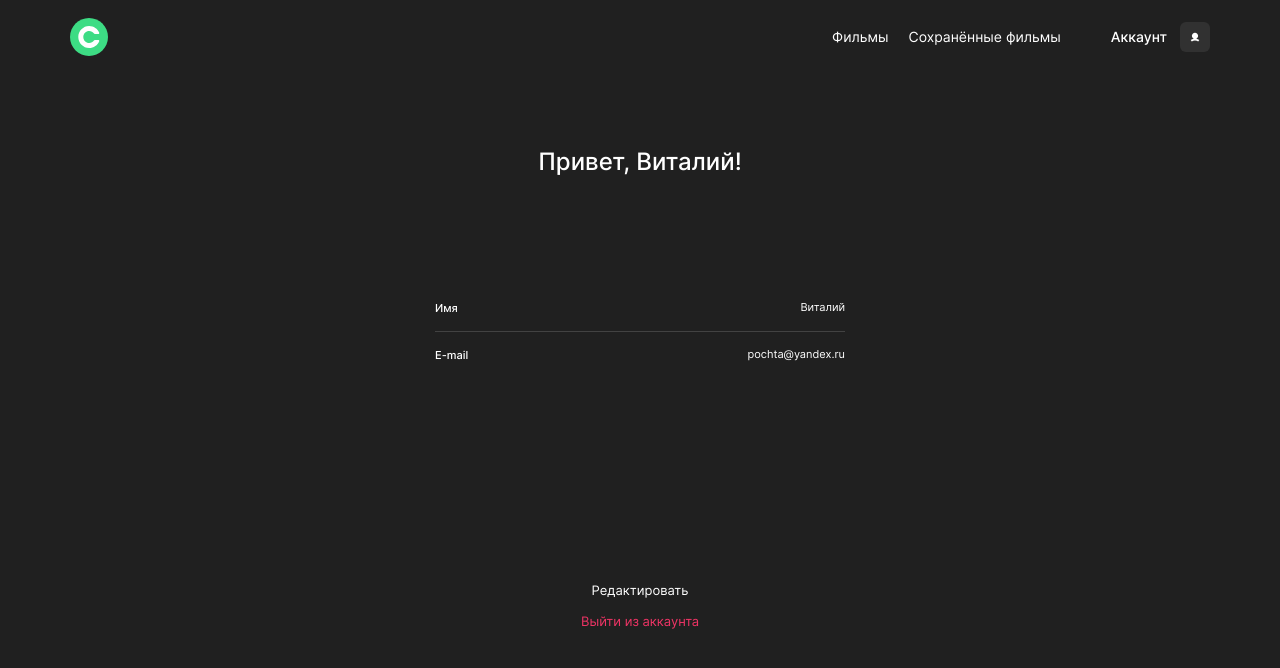
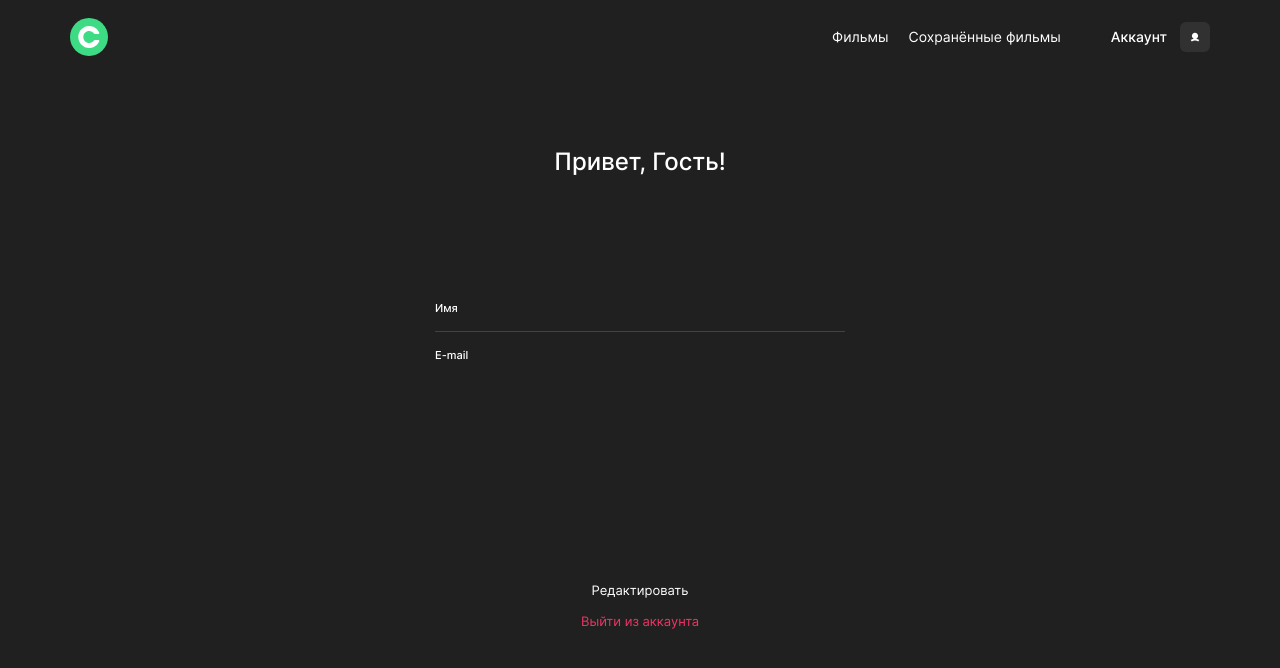
Before and after one commit to Helinter/movies-explorer-frontend, a React (Create React App) app: page /profile in a window 1280 px wide. Shown: the top 668 px of the page. Built offline with nearby package versions, Linux system fonts and the light colour scheme; sample sign-in values are in the browser's storage; the HTML template or start-up script is replaced by a standard one.

Commit message:
редактирование данных о пользователе, контекст currentUserContext

```diff
--- a/src/components/App/App.js
+++ b/src/components/App/App.js
@@ -9,6 +9,7 @@ import NotFound from '../NotFound/NotFound';
 import { BrowserRouter as Router, Routes, Route } from 'react-router-dom';
 import ProtectedRouteElement from '../ProtectedRoute/ProtectedRoute';
 import { useState } from 'react';
+import { CurrentUserProvider } from '../../context/CurrentUserContext';
 
 
 function App() {
@@ -19,6 +20,7 @@ const [loading, setLoading] = useState(false);
 
 
   return (
+    <CurrentUserProvider>
     <Router>
 
       <main className="page">
@@ -52,6 +54,7 @@ const [loading, setLoading] = useState(false);
       </main>
 
     </Router>
+    </CurrentUserProvider>
   );
 }
 
--- a/src/components/Login/Login.js
+++ b/src/components/Login/Login.js
@@ -4,9 +4,10 @@ import Header from '../Header/Header'
 import { Link } from 'react-router-dom';
 import { api } from '../../utils/MainApi'
 import { setToken } from '../TokenHelper/TokenHelper';
+import { useCurrentUser } from '../../context/CurrentUserContext';
 
 function Login() {
-
+  const { currentUser, updateCurrentUser } = useCurrentUser();
   const [email, setEmail] = useState('');
   const [password, setPassword] = useState('');
   const navigate = useNavigate();
@@ -29,11 +30,14 @@ function Login() {
 
     try {
       const response = await api.login(email, password);
-
       if (response.token) {
       setToken(response.token);
+
+      const userData = await api.getUserInfo();
+      if (userData){
+      updateCurrentUser(userData);
+      }
       navigate('/movies');
-
       }
     }
      catch (error) {
--- a/src/components/MoviesCard/MoviesCard.js
+++ b/src/components/MoviesCard/MoviesCard.js
@@ -33,8 +33,9 @@ function MoviesCard({ movie }) {
             onClick={handleImageClick}
             style={{ cursor: 'pointer' }}
           />
+          </a>
           <button type="button" className="moviesCard__button"></button>
-        </a>
+
       </section>
     </>
   );
--- a/src/components/Navigation/Navigation.js
+++ b/src/components/Navigation/Navigation.js
@@ -38,7 +38,7 @@ function Navigation() {
       {isLoggedIn ? (
         <section className={`navigation ${isContainerActive ? 'navigation_active' : ''}`}>
           {isContainerActive && (
-            <NavLink className="navigation__link" to="/" activeClassName="header__link_active">
+            <NavLink className="navigation__link" to="/" activeclassname="header__link_active">
               Главная
             </NavLink>
           )}
--- a/src/components/Profile/Profile.css
+++ b/src/components/Profile/Profile.css
@@ -118,7 +118,6 @@
   cursor: pointer;
   margin-left: auto;
   width: 410px;
-  display: none;
 }
 
 .profile__link {
--- a/src/components/Profile/Profile.js
+++ b/src/components/Profile/Profile.js
@@ -1,21 +1,52 @@
 import Header from '../Header/Header';
 import { Link } from 'react-router-dom';
 import { removeToken } from '../TokenHelper/TokenHelper';
+import { useState } from 'react';
+import { api } from '../../utils/MainApi';
+import { useCurrentUser } from '../../context/CurrentUserContext';
 
 function Profile() {
+  const { currentUser, updateCurrentUser } = useCurrentUser();
+  const [name, setName] = useState('Виталий');
+  const [email, setEmail] = useState('pochta@yandex.ru');
+  const [isEditing, setIsEditing] = useState(false);
 
   const handleLogout = () => {
     // При клике на ссылку, удаляем токен из sessionStorage
     removeToken();
   };
 
+  const handleNameChange = (event) => {
+    setName(event.target.value);
+  };
+
+  const handleEmailChange = (event) => {
+    setEmail(event.target.value);
+  };
+
+  const handleEditClick = () => {
+    setIsEditing(!isEditing);
+  };
+
+  const handleFormSubmit = async (event) => {
+    event.preventDefault();
+
+    try {
+      await api.updateUserInfo(name, email);
+      setIsEditing(false);
+      updateCurrentUser(name, email);
+    } catch (error) {
+      console.error('Error updating user info:', error);
+    }
+  };
+
   return (
-  <>
-    <Header />
+    <>
+      <Header />
       <section className="profile">
-        <h1 className="profile__title">Привет, Виталий!</h1>
+        <h1 className="profile__title">Привет, {currentUser?.name || 'Гость'}!</h1>
         <form >
-        <div className="profile__input-container">
+          <div className="profile__input-container">
             <input
               id="profileName"
               className="profile__input"
@@ -24,9 +55,11 @@ function Profile() {
               type="text"
               name="formSignInPassword"
               required
-              value="Виталий"
+              defaultValue={currentUser?.name || ''}
+              onChange={handleNameChange}
+              readOnly={!isEditing}
             />
-            <label className="profile__input-label" for="profileName">Имя</label>
+            <label className="profile__input-label" htmlFor="profileName">Имя</label>
           </div>
           <div className="profile__input-container">
             <input
@@ -37,22 +70,24 @@ function Profile() {
               type="text"
               name="formSignInEmail"
               required
-              value="pochta@yandex.ru"
+              defaultValue={currentUser?.email || ''}
+              onChange={handleEmailChange}
+              readOnly={!isEditing}
             />
-            <label className="profile__input-label" for="profileEmail">E-mail</label>
+            <label className="profile__input-label" htmlFor="profileEmail">E-mail</label>
           </div>
-          <button type="submit" className="profile__button" id="SignInSubmit">
+          {isEditing && <button type="submit" onClick={handleFormSubmit} className="profile__button" id="SignInSubmit">
             Сохранить
-          </button>
+          </button>}
 
         </form >
+        {!isEditing && <a href="#" className="profile__link-q" onClick={handleEditClick} >Редактировать</a>}
 
-          <a href="#" className="profile__link-q">Редактировать</a>
-            <Link className="profile__link" onClick={handleLogout} to="/signin">Выйти из аккаунта</Link>
+        <Link className="profile__link" onClick={handleLogout} to="/signin">Выйти из аккаунта</Link>
 
 
       </section >
-  </>
+    </>
   );
 }
 
--- /dev/null
+++ b/src/context/CurrentUserContext.js
@@ -0,0 +1,25 @@
+import React, { createContext, useContext, useState } from 'react';
+
+const CurrentUserContext = createContext();
+
+export const CurrentUserProvider = ({ children }) => {
+  const [currentUser, setCurrentUser] = useState(null);
+
+  const updateCurrentUser = (userData) => {
+    setCurrentUser(userData);
+  };
+
+  return (
+    <CurrentUserContext.Provider value={{ currentUser, updateCurrentUser }}>
+      {children}
+    </CurrentUserContext.Provider>
+  );
+};
+
+export const useCurrentUser = () => {
+  const context = useContext(CurrentUserContext);
+  if (!context) {
+    throw new Error('useCurrentUser must be used within a CurrentUserProvider');
+  }
+  return context;
+};
--- a/src/utils/MainApi.js
+++ b/src/utils/MainApi.js
@@ -65,7 +65,7 @@ export class Api {
         headers: this._updateHeaders(),
         body: JSON.stringify({
           name: name,
-          email: email
+          email: email,
         })
       });
 
--- a/src/utils/constants.js
+++ b/src/utils/constants.js
@@ -1,13 +1,13 @@
 // constants.js
 const apiConfig = {
-  url: ' https://api.movies-find.nomoredomainsmonster.ru',
+  url: 'https://api.movies-find.nomoredomainsmonster.ru',
   headers: {
     'Content-Type': 'application/json'
   }
 };
 
 const moviesApiConfig = {
-  url: ' https://api.nomoreparties.co/beatfilm-movies',
+  url: 'https://api.nomoreparties.co/beatfilm-movies',
   headers: {
     'Content-Type': 'application/json'
   }
```
